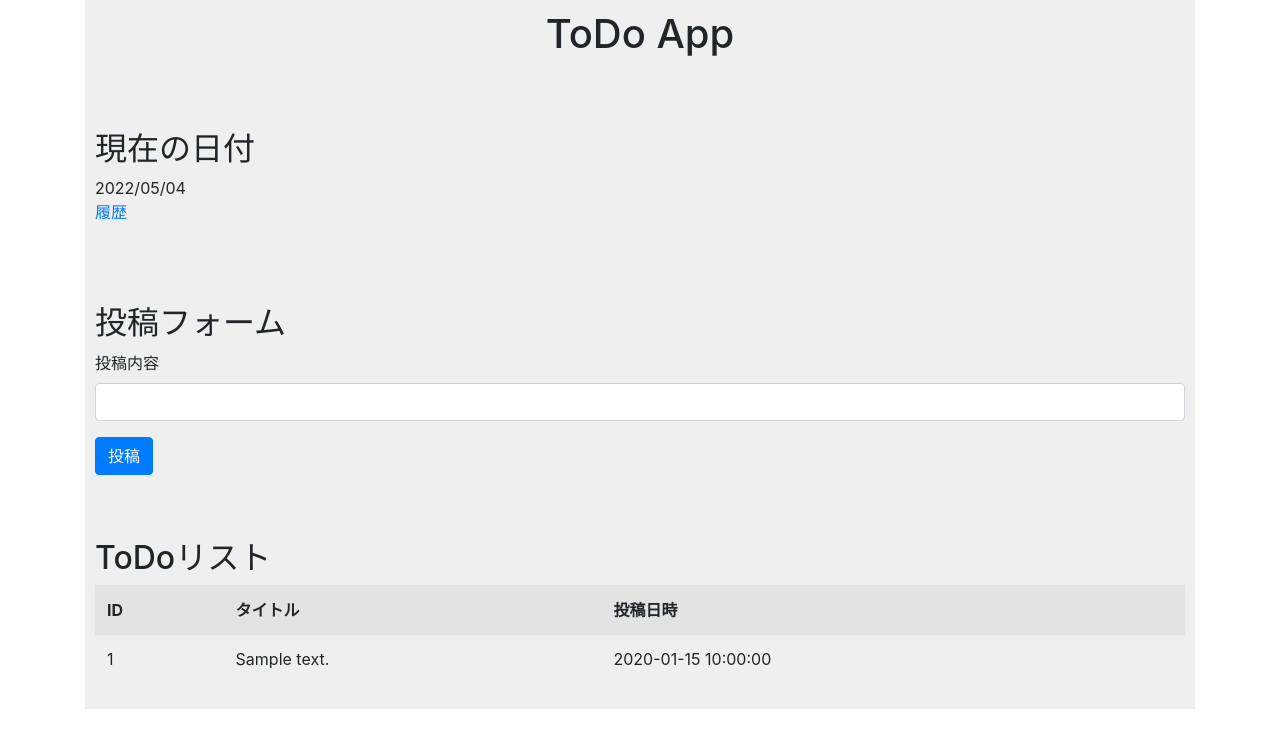
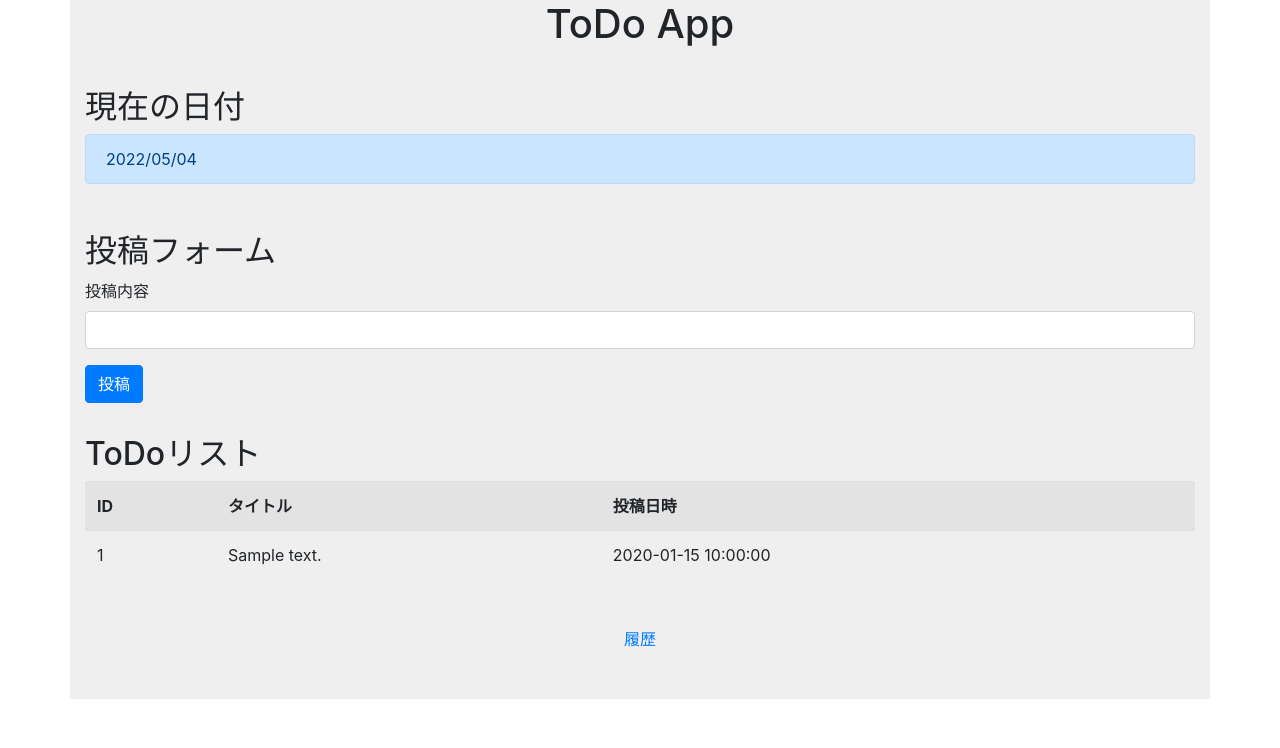
Before and after one commit to HeadInoueTakuma/todoList, a PHP site: page / in a window 1280 px wide. Shown: the top 748 px of the page. Run offline with PHP 8.4, Linux system fonts and the light colour scheme; tables that the repository leaves empty or names only in its code hold one stand-in row (values such as "Sample post"); some libraries are stand-ins or nearby versions.

Commit message:
add design

```diff
--- a/index.php
+++ b/index.php
@@ -8,8 +8,8 @@
     <!-- bootstrap CDN -->
     <link rel="stylesheet" href="https://stackpath.bootstrapcdn.com/bootstrap/4.2.1/css/bootstrap.min.css" integrity="sha384-GJzZqFGwb1QTTN6wy59ffF1BuGJpLSa9DkKMp0DgiMDm4iYMj70gZWKYbI706tWS" crossorigin="anonymous">
     <style type=text/css>
-        div#main {
-            padding: 10px;
+        .container {
+            padding-bottom: 2em;
             background-color: #efefef;
         }
 
@@ -17,24 +17,26 @@
             text-align: center;
         }
 
-        h2 {
-            padding-top: 2em;
+        .history {
+            text-align: center;
         }
     </style>
 </head>
 
 <body>
-    <div class="container">
-        <div id="main">
-
-
+    <div class="main">
+        <div class="container">
             <h1>ToDo App</h1>
+        </div>
+        <div class="container">
             <h2>現在の日付</h2>
-            <?php
-            echo date('Y/m/d') . "<br/>\n";
-            ?>
-
-            <p><a href="#">履歴</a></p>
+            <div class="alert alert-primary">
+                <?php
+                echo date('Y/m/d') . "<br/>\n";
+                ?>
+            </div>
+        </div>
+        <div class="container">
             <h2>投稿フォーム</h2>
 
 
@@ -78,7 +80,9 @@
                 </div>
                 <button class="btn btn-primary" type="submit">投稿</button>
             </form>
+        </div>
 
+        <div class="container">
             <h2>ToDoリスト</h2>
             <?php
             // DBからデータを取得する
@@ -107,6 +111,9 @@
                 <?php } ?>
             </table>
         </div>
+        <div class="container history">
+            <p><a href="#">履歴</a></p>
+        </div>
     </div>
 </body>
 
```
